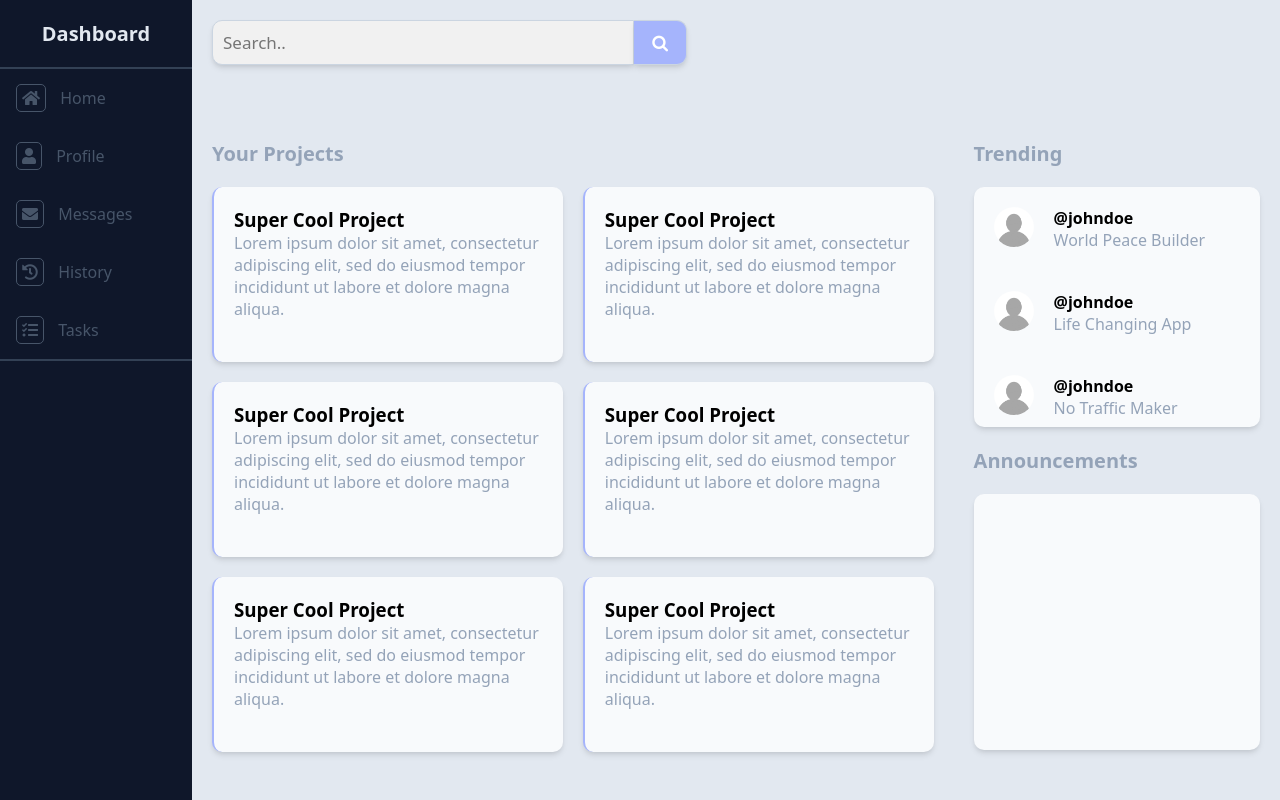
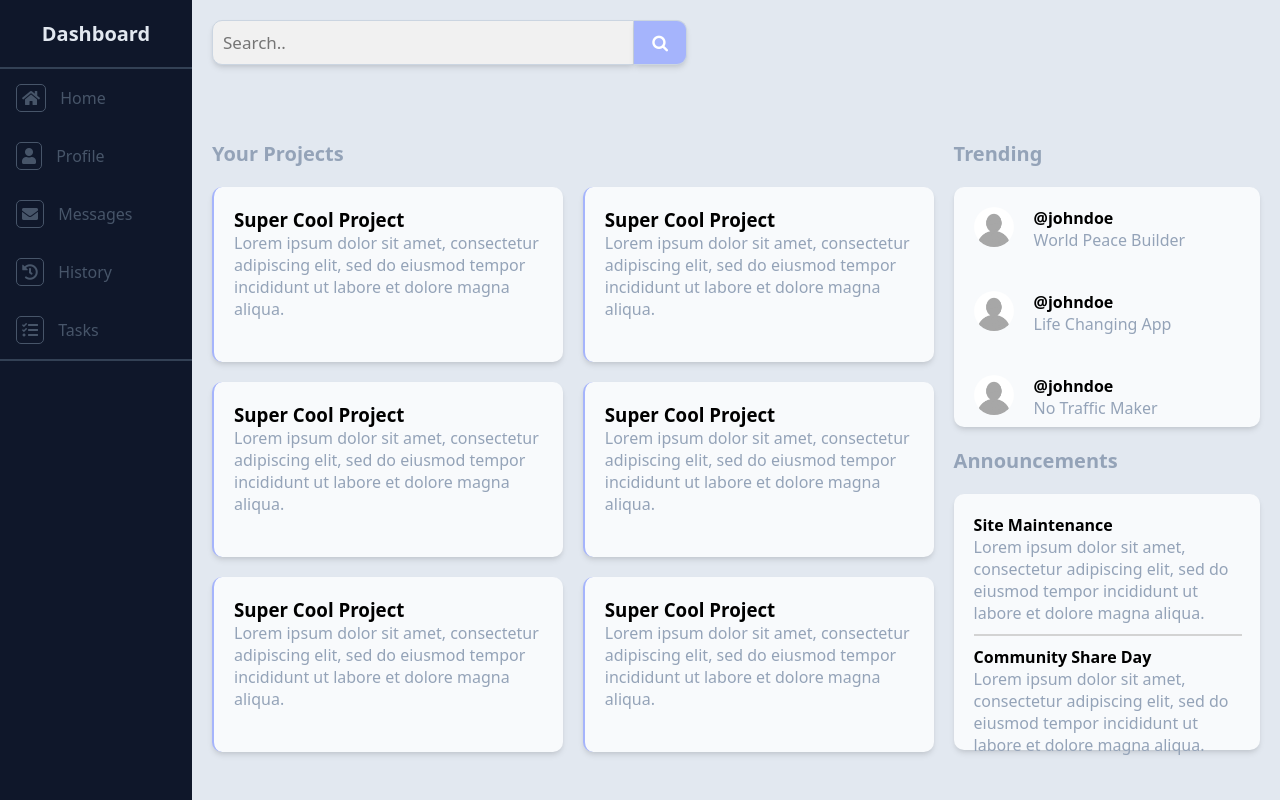
Before and after one commit to kaeladair/admin-dashboard, a plain HTML site: page index.html in a window 1280 px wide. Drawn offline with Linux system fonts and the light colour scheme.

Commit message:
Add announcement card contents

```diff
--- a/css/styles.css
+++ b/css/styles.css
@@ -74,14 +74,20 @@ h2 {
     box-shadow: rgba(165, 180, 252, 0.5) 0px 0px 8px 4px;
 }
 
+.trending-bar {
+    margin-left: 0px;
+}
+
 #trending-title {
     font-size: 20px;
     margin: 20px;
+    margin-left: 0px;
     color: #94a3b8;
 }
  #announcements-title {
     font-size: 20px;
     margin: 20px;
+    margin-left: 0px;
     color: #94a3b8;
  }
 
@@ -89,6 +95,7 @@ h2 {
     background-color: #f8fafc;
     border-radius: 10px;
     margin: 20px;
+    margin-left: 0px;
     height: 30vh;
     box-shadow: rgba(0, 0, 0, 0.1) 0px 4px 6px -1px, rgba(0, 0, 0, 0.06) 0px 2px 4px -1px;
 
@@ -98,7 +105,9 @@ h2 {
     background-color: #f8fafc;
     border-radius: 10px;
     margin: 20px;
-    height: 32vh;
+    margin-left: 0px;
+    padding: 20px;
+    height: 27vh;
     box-shadow: rgba(0, 0, 0, 0.1) 0px 4px 6px -1px, rgba(0, 0, 0, 0.06) 0px 2px 4px -1px;
  }
 
@@ -185,8 +194,6 @@ form.example button {
     display: table;
   }
 
-
-
   .profile-card {
     display: flex;
     padding: 20px;
@@ -198,3 +205,10 @@ form.example button {
     border-radius: 50%;
     margin-right: 20px;
   }
+
+#announce-hr {
+    border: .2px solid lightgray;
+    width: 100%;
+    margin-top: 10px;
+    margin-bottom: 10px;
+}
--- a/index.html
+++ b/index.html
@@ -141,6 +141,21 @@
                     <div class="announcements">
                         <h1 id="announcements-title">Announcements</h1>
                         <div class="announce-card">
+                            <div>
+                                <h4>Site Maintenance</h4>
+                                <p>
+                                    Lorem ipsum dolor sit amet, consectetur adipiscing elit,
+                                    sed do eiusmod tempor incididunt ut labore et dolore magna aliqua.
+                                </p>
+                                <hr id="announce-hr">
+                            </div>
+                            <div>
+                                <h4>Community Share Day</h4>
+                                <p>
+                                    Lorem ipsum dolor sit amet, consectetur adipiscing elit,
+                                    sed do eiusmod tempor incididunt ut labore et dolore magna aliqua.
+                                </p>
+                            </div>
                         </div>
                     </div>
                 </div>
```
